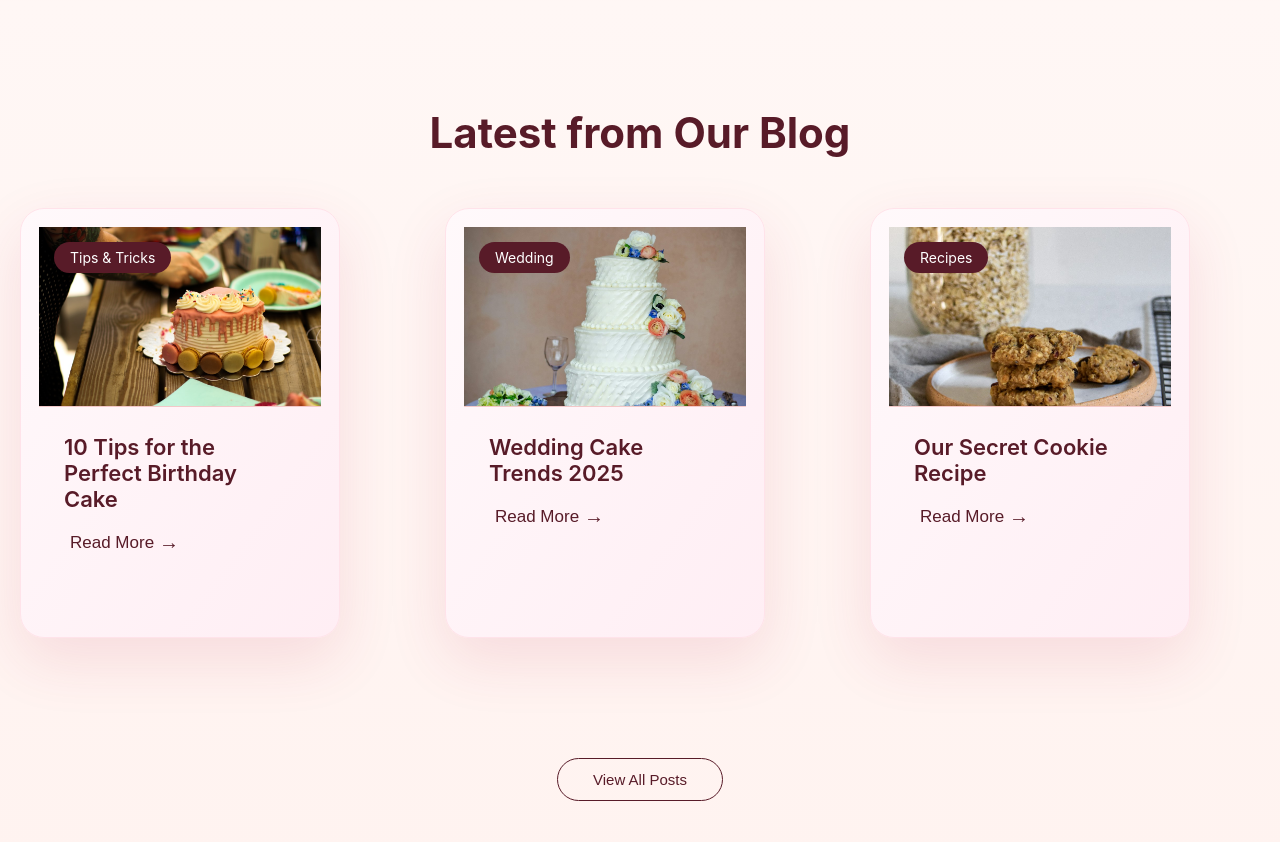
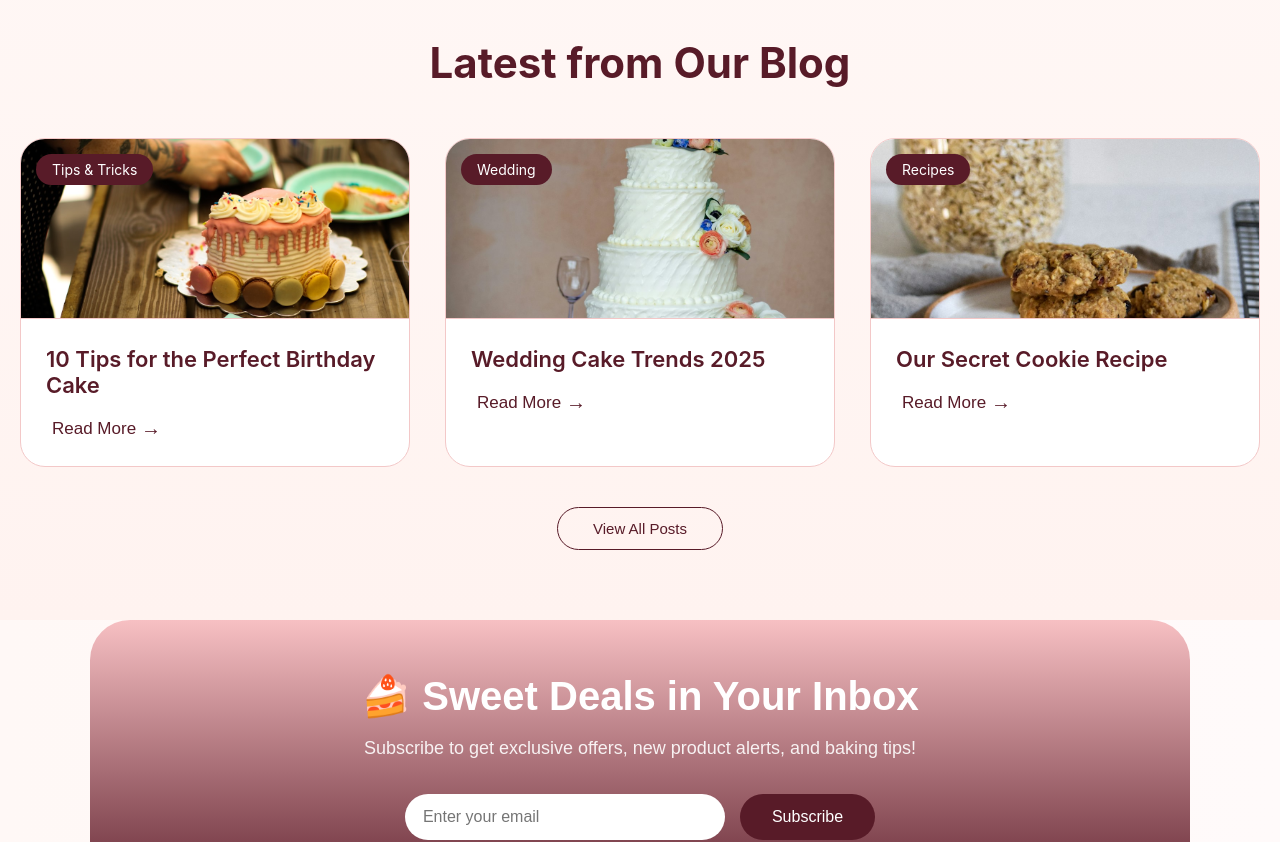
Before and after one commit to UvejsMikullovci/Cake_Web, a React (Create React App) app: page / in a window 1280 px wide. Shown: the part 3400-4242 px from the top of the page. Built offline with nearby package versions, Linux system fonts and the light colour scheme; no server answers.

Commit message:
Made some changes

```diff
--- a/src/components/pages/CakePopup.css
+++ b/src/components/pages/CakePopup.css
@@ -1,7 +1,7 @@
 .popup-overlay {
   position: fixed;
   inset: 0;
-  background: rgba(0,0,0,0.45);
+  background: #f7c0c34f;
   backdrop-filter: blur(4px);
   display: flex;
   align-items: center;
@@ -10,6 +10,7 @@
 }
 
 .popup-container {
+  border: 5px dashed #F7C0C3;
   width: 850px;
   background: #FAF8F6;
   border-radius: 18px;
@@ -31,50 +32,54 @@
 }
 
 .popup-left img {
-  width: 340px;
-  height: auto;
+  width: 350px;
+  height: 450px;
   border-radius: 14px;
 }
 
 .popup-title {
-  font-size: 42px;
+  font-size: 40px;
   font-weight: 700;
-  color: #374151;
+  color: #581B28;
 }
 
 .popup-subtitle {
+    color:#581B28;
   margin-top: 20px;
   font-size: 22px;
   font-weight: 600;
 }
 
 .popup-list {
-  margin: 10px 0 20px;
-  padding-left: 20px;
-  line-height: 1.8;
-  font-size: 18px;
+    color:#581B28;
+    gap: 50px;
+    display: flex;
+    margin: 10px 0 20px;
+    padding-left: 20px;
+    line-height: 1.8;
+    font-size: 18px;
 }
 
 .popup-desc {
   width: 90%;
   font-size: 18px;
-  color: #555;
+  color: #581B28;
   margin-bottom: 15px;
 }
 
 .popup-price {
   font-size: 32px;
-  color: #374151;
+  color: #581B28;
   font-weight: bold;
   margin-bottom: 20px;
 }
 
 .popup-btn {
-  background: #C98A36;
+  background: #581B28;
   color: white;
   border: none;
   padding: 14px 26px;
-  border-radius: 10px;
+  border-radius: 30px;
   font-size: 18px;
   cursor: pointer;
 }
@@ -85,7 +90,7 @@
 
 .popup-img {
   width: 400px;
-  height: 330px;
+  height: 500px;
   object-fit: cover;
   border-radius: 15px;
   display: block;
--- a/src/components/pages/CakePopup.jsx
+++ b/src/components/pages/CakePopup.jsx
@@ -1,6 +1,6 @@
 import React, { useState } from "react";
 import { doc, setDoc, getDoc } from "firebase/firestore";
-import { db } from "../firebase"; // make sure your firebase is initialized
+import { db } from "../firebase";
 import "./CakePopup.css";
 
 function CakePopup({ product, onClose }) {
@@ -12,7 +12,6 @@
     setLoading(true);
 
     try {
-      // Get current counter
       const counterRef = doc(db, "orderCounters", "orders");
       const counterSnap = await getDoc(counterRef);
       let orderNumber = 1;
@@ -30,7 +29,7 @@
         items: [product],
         createdAt: new Date(),
         discount: 0,
-        cardInfo: {} // fill with real card info if needed
+        cardInfo: {}
       });
 
       // Update counter
@@ -58,10 +57,15 @@
 
           <h3 className="popup-subtitle">Ingredients</h3>
           <ul className="popup-list">
-            <li>Flour</li>
+
+            <div className="ingredients1">
+                <li>Flour</li>
             <li>Sugar</li>
+            </div>
+            <div className="ingredients2">
             <li>Eggs</li>
             <li>Butter</li>
+            </div>
           </ul>
 
           <p className="popup-desc">
--- a/src/components/pages/Home.css
+++ b/src/components/pages/Home.css
@@ -469,22 +469,21 @@
   font-size: 17px;
 }
 
-.blog-section {
+.section-blog {
   width: 100%;
   padding: 70px 0;
   background: linear-gradient(to bottom, #fff7f5, #fff3f0);
   text-align: center;
 }
 
-.blog-title {
+.tittle-blog {
   font-size: 42px;
   font-weight: 700;
   color: #581B28;
   margin-bottom: 50px;
 }
 
-/* Blog cards grid */
-.blog-grid {
+.grid-blog{
   max-width: 1400px;
     margin: auto;
     display: grid;
@@ -493,8 +492,7 @@
     padding: 0 20px;
 }
 
-/* Each card */
-.blog-card {
+.card-blog {
   background: #ffffff;
   border: 1px solid #f3c8c8;
   border-radius: 25px;
@@ -502,25 +500,23 @@
   transition: 0.3s ease;
 }
 
-.blog-card:hover {
+.card-blog:hover {
   transform: translateY(-5px);
   box-shadow: 0 10px 25px rgba(0, 0, 0, 0.12);
 }
 
-/* Image wrapper */
-.blog-image-wrapper {
+.blog-wrapper-image {
   position: relative;
 }
 
-.blog-img {
+.img-blog {
     width: 100%;
     height: 180px;
     object-fit: cover;
     border-bottom: 1px solid #f3c8c8;
 }
 
-/* Tag badge */
-.blog-tag {
+.tag-blog{
   position: absolute;
   top: 15px;
   left: 15px;
@@ -531,22 +527,20 @@
   border-radius: 20px;
 }
 
-/* Card content */
-.blog-content {
+.content-blog {
       margin-top: -20px;
     padding: 25px;
     text-align: left;
 }
 
-.blog-card-title {
+.blog-title-card {
   font-size: 22px;
   font-weight: 600;
   color: #581B28;
   margin-bottom: 20px;
 }
 
-/* Read More button */
-.blog-readmore {
+.readmore-blog {
   border: none;
   background: none;
   color: #581B28;
@@ -557,17 +551,16 @@
   gap: 5px;
 }
 
-.blog-readmore span {
+.readmore-blog span {
   font-size: 20px;
   margin-top: -2px;
 }
 
-/* View All Button */
-.blog-footer {
+.footer-blog {
   margin-top: 40px;
 }
 
-.blog-view-all {
+.view-all-blog {
     background: none;
     border: 1px solid #581B28;
     color: #581B28;
--- a/src/components/pages/Home.jsx
+++ b/src/components/pages/Home.jsx
@@ -174,31 +174,27 @@
         </div>
       </section>
 
-    <section className="blog-section">
-         <div className="blog-section">
-      <h1 className="blog-title">Latest from Our Blog</h1>
-
-      <div className="blog-grid">
+      <section className="section-blog">
+        <div className="blog-section2">
+          <h1 className="tittle-blog">Latest from Our Blog</h1>
+          <div className="grid-blog">
             {posts.map((post, i) => (
-          <div className="blog-card" key={i}>
-            <div className="blog-image-wrapper">
-              <img src={post.img} alt={post.title} className="blog-img" />
-              <span className="blog-tag">{post.tag}</span>
+              <div className="card-blog" key={i}>
+                <div className="blog-wrapper-image">
+                  <img src={post.img} alt={post.title} className="img-blog" />
+                  <span className="tag-blog">{post.tag}</span>
                 </div>
-
-            <div className="blog-content">
-              <h2 className="blog-card-title">{post.title}</h2>
-
-              <button className="blog-readmore">
+                <div className="content-blog">
+                  <h2 className="blog-title-card">{post.title}</h2>
+                  <button className="readmore-blog">
                     Read More <span>→</span>
                   </button>
                 </div>
               </div>
             ))}
           </div>
-
-      <div className="blog-footer">
-        <button className="blog-view-all">View All Posts</button>
+          <div className="footer-blog">
+            <button className="view-all-blog">View All Posts</button>
           </div>
         </div>
       </section>
```
Also changed, not shown: src/components/pages/Gallery.jsx (+21 -13 lines). Lines whose indentation alone changed are shown as unchanged.
